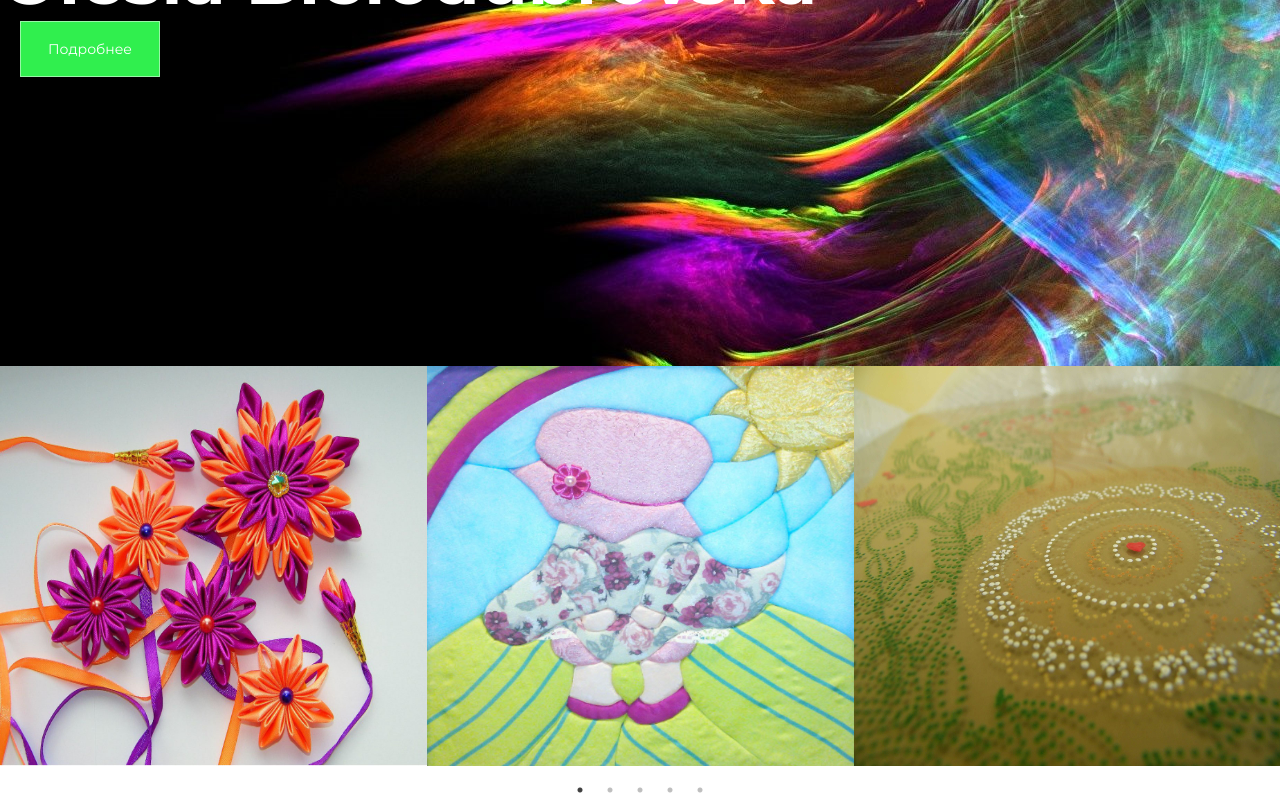
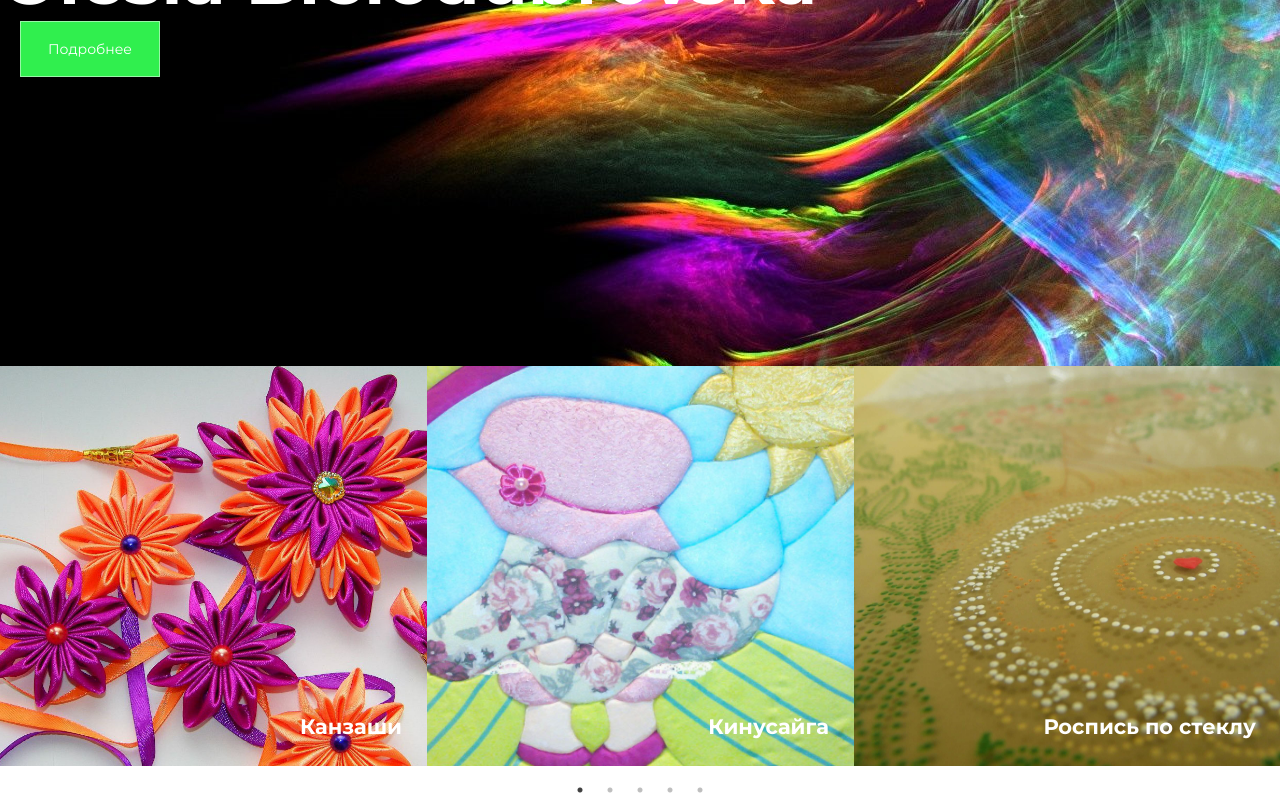
Before and after one commit to alex-rns/react-pff, a React (Create React App) app: page / in a window 1280 px wide. Shown: the part 434-1234 px from the top of the page. Built offline with nearby package versions, Linux system fonts and the light colour scheme.

Commit message:
new hover for slider

```diff
--- a/src/components/Carousel/Carousel.js
+++ b/src/components/Carousel/Carousel.js
@@ -77,9 +77,8 @@ class Carousel extends React.Component {
             return(
               <div key={item.id} className="slider__wrap">
                 <img src={item.img} alt={item.title}/>
+                <h2>{item.title}</h2>
                 <div className="slider__hover">
-                  <img src={Logo} alt=""/>
-                  <h2>{item.title}</h2>
                   <p>{item.desc}</p>
                   <Button/>
                 </div>
--- a/src/components/Carousel/Carousel.sass
+++ b/src/components/Carousel/Carousel.sass
@@ -6,29 +6,49 @@
     overflow: hidden
     position: relative
     img
+      transform: translate3d(-35px,20px,0) scale(1.2)
       transition: $transition
-      width: 100%
+      min-width: 100%
       height: 100%
     &:hover
       .slider__hover
         background: rgba(0,0,0, 0.3)
         opacity: 1
+        p, button
+          transition: all 0.6s ease
+          transform: translate3d(0,0,0)
       img
-        transform: scale(1.2)
+        transform: translate3d(0,0,0) scale(1.12)
+
+    h2
+      text-align: right
+      z-index: 1
+      margin: 0 25px 25px 0
+      position: absolute
+      bottom: 0
+      right: 0
   .Button
     margin: 0 auto
 
 .slider__hover
+  padding: 35px 0 0 35px
   transition: $transition
   opacity: 0
-  text-align: center
+  text-align: left
   position: absolute
   display: flex
   flex-direction: column
-  justify-content: space-around
   top: 0
   right: 0
   left: 0
   bottom: 0
-  img
-    height: 80px
+  p
+    text-transform: uppercase
+    transition: $transition
+    transform: translate3d(-40px,0,0)
+    width: 50%
+    margin-bottom: 20px
+  button
+    margin: 0
+    transition: $transition
+    transform: translate3d(-40px,0,0)
```
